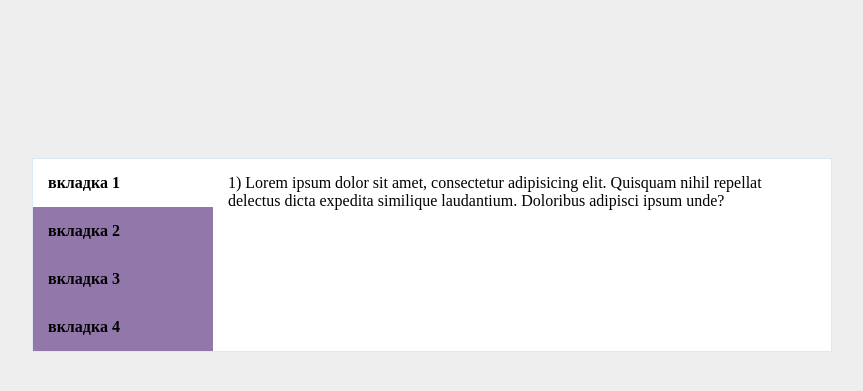
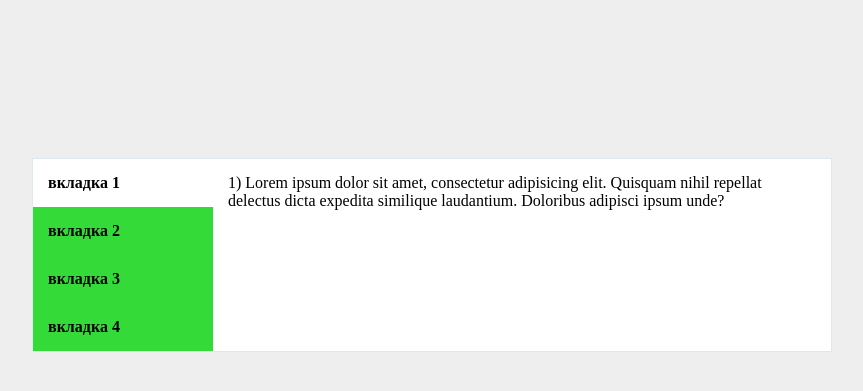
Before and after one commit to ZoLiryzik/zoliryzik.github.io, a PHP site: page /a.html in a window 1280 px wide. Shown: the top 391 px of the page, without its empty margins (208-1071 px from the left). Run offline with PHP 8.4, Linux system fonts and the light colour scheme.

Commit message:
Update a.css

```diff
--- a/a.css
+++ b/a.css
@@ -46,7 +46,7 @@ label {
     padding: 15px;
     color: #000000;
     font-weight: 700;
-    background: #9278aa;
+    background: #34da37;
     cursor: pointer;
 }
 
```
